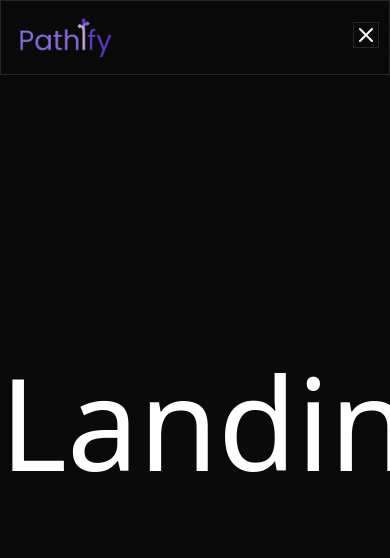
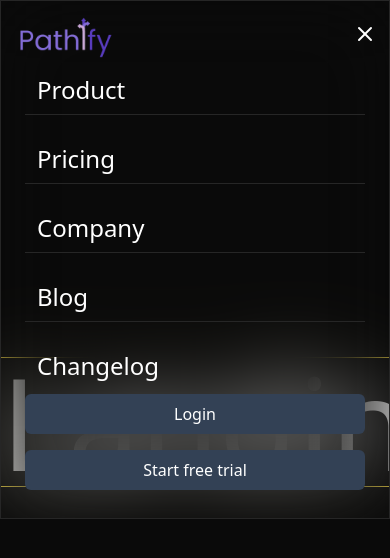
Before and after one commit to 712Kunal/Classroom.io, a React (Vite) app in the folder frontend/: page / in a window 390 px wide. Both pictures are taken after a click on the button 366 px from the left and 34 px from the top of the page. Shown: the top 558 px of the page. Built offline with nearby package versions, Linux system fonts and the light colour scheme.

Commit message:
updated landing page and navbar component

```diff
--- a/frontend/src/Components/core/LandingNavbar.jsx
+++ b/frontend/src/Components/core/LandingNavbar.jsx
@@ -1,7 +1,7 @@
 // Navbar.jsx
 import { useState } from 'react';
 import { useNavigate } from 'react-router-dom';
-import { Blocks, Menu, X } from 'lucide-react';
+import { Menu, X } from 'lucide-react';
 
 export default function LandingNavbar() {
   const [isOpen, setIsOpen] = useState(false);
@@ -9,7 +9,7 @@
 
   return (
     <>
-      <nav className="navbar w-full backdrop-blur-lg fixed top-0 left-0 p-4 border z-50">
+      <nav className="navbar w-full backdrop-blur-2xl fixed top-0 left-0 p-4 border z-50">
         <div className="outer-container flex justify-between lg:justify-evenly items-center gap-60">
           <div className="first-section flex-shrink-0">
             <a href="/" className="logo block w-24">
@@ -42,7 +42,7 @@
           <div className="md:hidden">
             <button
               onClick={() => setIsOpen(!isOpen)}
-              className="inline-flex items-center justify-center duration-100 ease-in-out border">
+              className="inline-flex items-center justify-center duration-100 ease-in-out">
               {isOpen ? (
                 <X size={24} className="text-white" />
               ) : (
@@ -50,9 +50,44 @@
               )}
             </button>
           </div>
+        </div>
 
-          {/* Mobile Menu */}
-          <div className={`${isOpen ? 'block' : 'hidden'} md:hidden`}></div>
+        {/* Mobile Menu */}
+        <div
+          className={`${
+            isOpen ? 'block' : 'hidden'
+          } md:hidden transition-all ease-in-out duration-100`}>
+          <div className="px-2 pt-2 pb-3 space-y-1">
+            <ul className="flex flex-col gap-5">
+              <li className="cursor-pointer border-b text-2xl hover:text-blue-500 transition-colors px-3 py-2">
+                Product
+              </li>
+              <li className="cursor-pointer border-b text-2xl hover:text-blue-500 transition-colors px-3 py-2">
+                Pricing
+              </li>
+              <li className="cursor-pointer border-b text-2xl hover:text-blue-500 transition-colors px-3 py-2">
+                Company
+              </li>
+              <li className="cursor-pointer border-b text-2xl hover:text-blue-500 transition-colors px-3 py-2">
+                Blog
+              </li>
+              <li className="cursor-pointer text-2xl hover:text-blue-500 transition-colors px-3 py-2">
+                Changelog
+              </li>
+            </ul>
+            <div className="flex flex-col gap-4">
+              <button
+                onClick={() => navigate('/login')}
+                className="bg-slate-700 px-4 py-2 rounded-md hover:bg-slate-600 transition-colors w-full">
+                Login
+              </button>
+              <button
+                onClick={() => navigate('/signup')}
+                className="bg-slate-700 px-4 py-2 rounded-md hover:bg-slate-600 transition-colors w-full">
+                Start free trial
+              </button>
+            </div>
+          </div>
         </div>
       </nav>
     </>
--- a/frontend/src/Pages/LandingPage.jsx
+++ b/frontend/src/Pages/LandingPage.jsx
@@ -2,10 +2,10 @@
 
 function LandingPage() {
   return (
-    <>
+    <div className="border w-full border-yellow-300">
       <LandingNavbar />
       <main className="text-9xl">LandingPage</main>
-    </>
+    </div>
   );
 }
 
```
